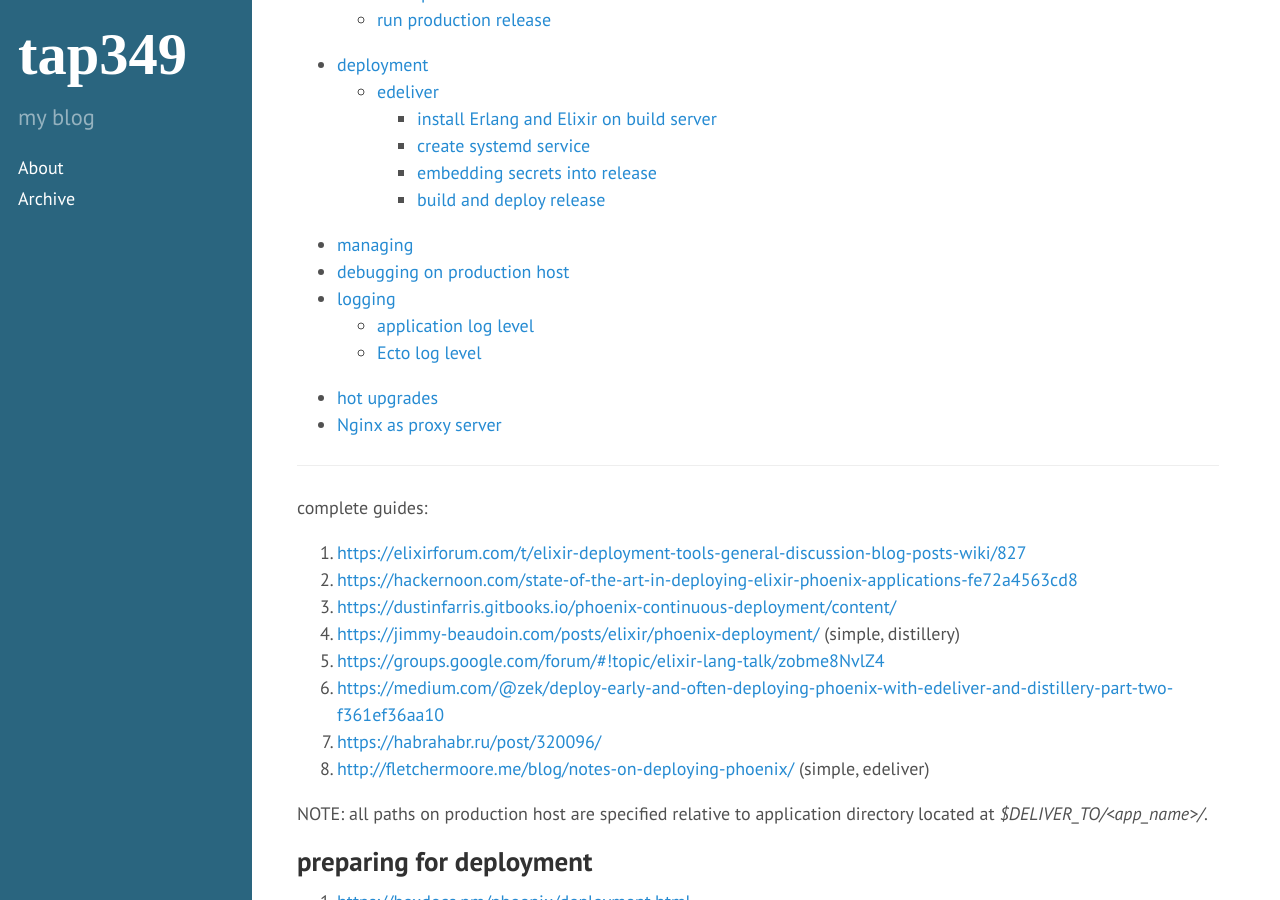
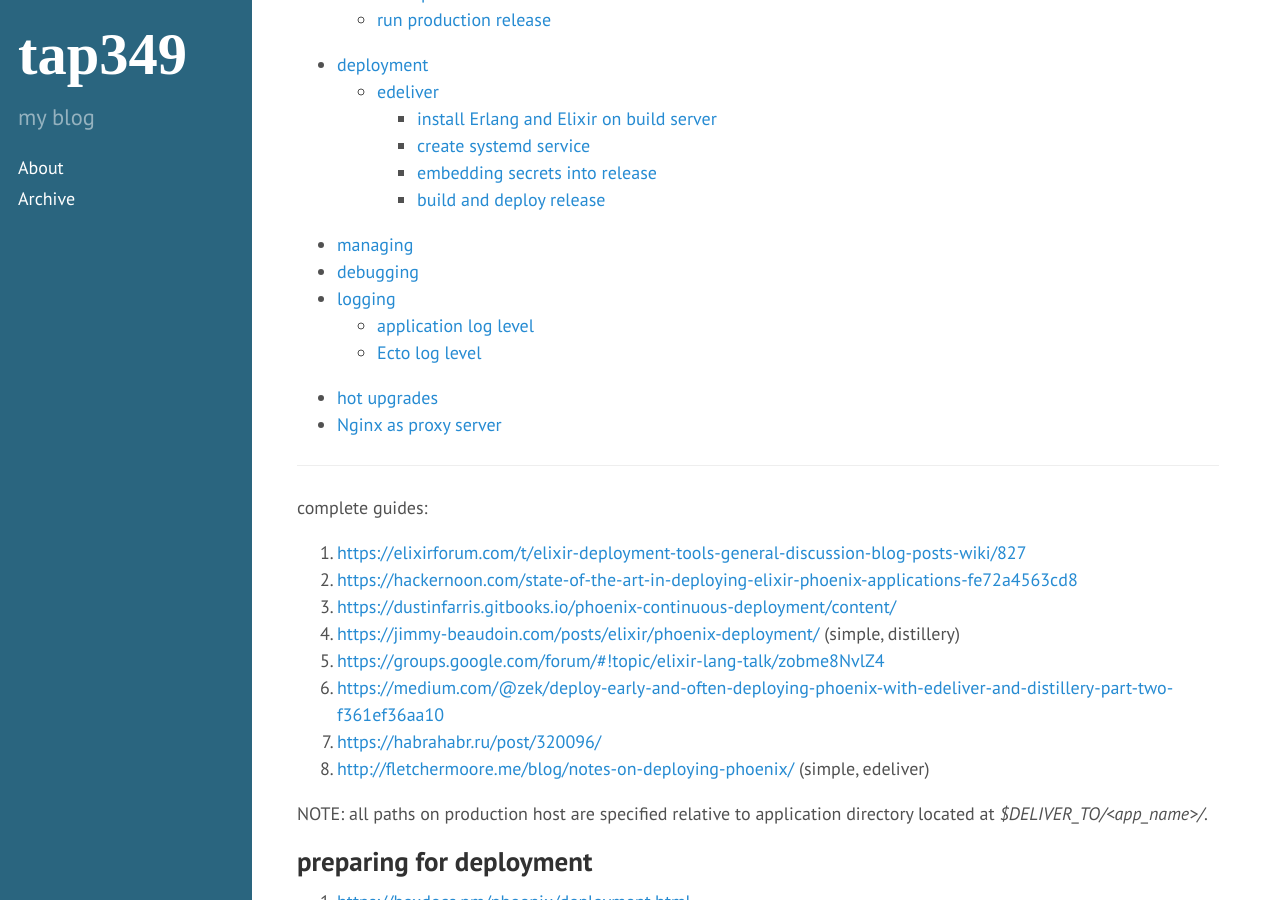
Before and after one commit to tap349/tap349.github.io, a Jekyll site: the page built from _posts/2017-08-02-elixir-deployment.md, in a window 1280 px wide and 900 px high, scrolled down 417 px. Built offline with Jekyll 4.4.1, drawn with Linux system fonts in a browser that asks for light colours; some of the changed text lies outside the part shown.

Commit message:
update 2017-08-09_14:52:12

```diff
--- a/_posts/2017-08-02-elixir-deployment.md
+++ b/_posts/2017-08-02-elixir-deployment.md
@@ -383,7 +383,7 @@ locations on production host:
   - `sudo systemctl stop billing_production`
   - `sudo systemctl restart billing_production`
 
-## debugging on production host
+## debugging
 
 1. <https://elixirforum.com/t/how-can-i-see-what-port-a-phoenix-app-in-production-is-actually-trying-to-use/5160/5>
 
```
